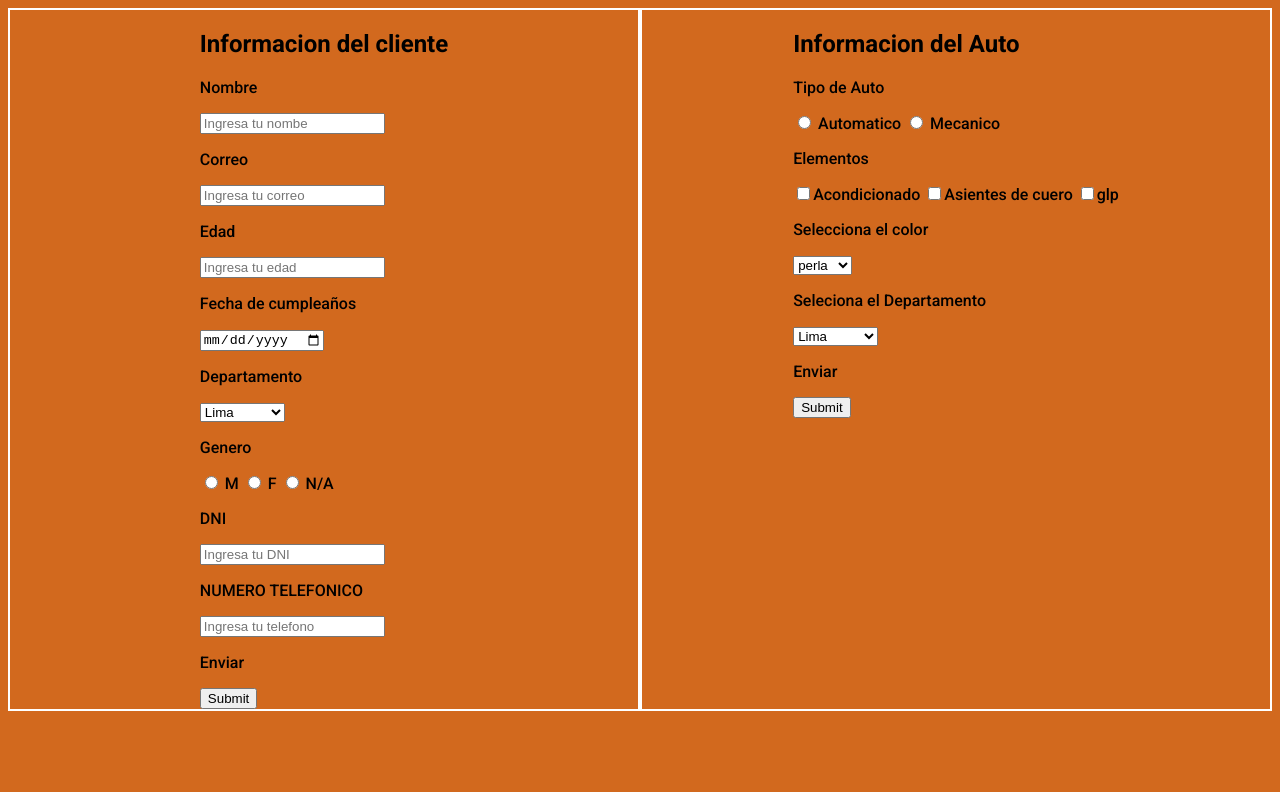
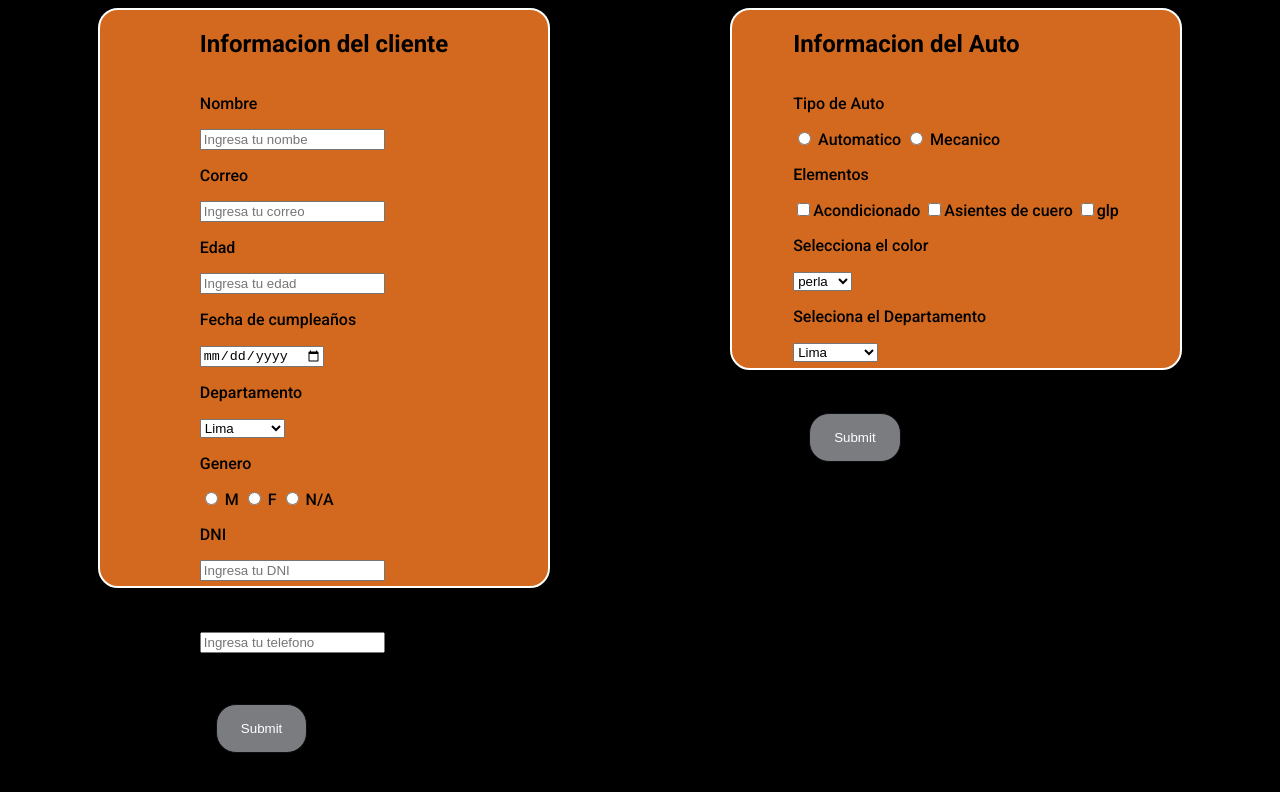
Before and after one commit to Jesus99eng/formulario, a plain HTML site: page index.html in a window 1280 px wide. Drawn offline with Linux system fonts and the light colour scheme.

Commit message:
first commit

```diff
--- a/index.html
+++ b/index.html
@@ -18,7 +18,7 @@
 
 
     <div class="container1">
-        <form>
+        <form  class="form">
 
             <h2>Informacion del cliente</h2>
             <div>
@@ -86,26 +86,26 @@
             </div>
             <div>
                 <p>Enviar</p>
-                <input type="submit">
+                <input type="submit" class="btnenviar" >
             </div>
 
         </form>
     </div>
 
     <div class="container2">
-        <form>
+        <form class="form" >
             <h2>Informacion del Auto</h2>
             <div>
                 <div>
                     <p>Tipo de Auto</p>
                     <div>
                         <label>
-                            <input type="radio" value="1" name="my-radio">
+                            <input type="radio" value="1" name="my-radio" required>
                             Automatico
                         </label>
 
                         <label>
-                            <input type="radio" value="1" name="my-radio">
+                            <input type="radio" value="1" name="my-radio" required>
                             Mecanico
                         </label>
 
@@ -148,7 +148,7 @@
             </div>
             <div>
                 <p>Enviar</p>
-                <input type="submit">
+                <input type="submit" class="btnenviar" >
             </div>
 
 
--- a/style.css
+++ b/style.css
@@ -4,20 +4,45 @@ body{
     font-style: normal;
 
     display: flex;
-    justify-content: center;
-
-    background-color:chocolate;
+    justify-content: space-around;
+   background-color:black;
 }
 
 .container1{
-    width: 50vw;
+    width: 35vw;
+    height: 45vw;
     border: 2px solid white;
     display: flex;
     justify-content: center;
+    border-radius: 20px;
+    background-color: chocolate;
+    color: black;
+
 }
 .container2{
-    width: 50vw;
+    width: 35vw;
+    height: 28vw;
     border: 2px solid white;
     display: flex;
     justify-content: center;
+
+    border-radius: 20px;
+    background-color: chocolate;
+    color: black;
+
 }
+
+.btnenviar{
+    background-color: #7a7c80;
+    padding: 16px 24px 16px 24px;
+    border-radius: 20px;
+    border: 1px solid #0a0d11;
+    color: white;
+    margin-left: 16px;
+
+}
+
+.form{
+    display: flex;
+    flex-direction: column;
+}
```
